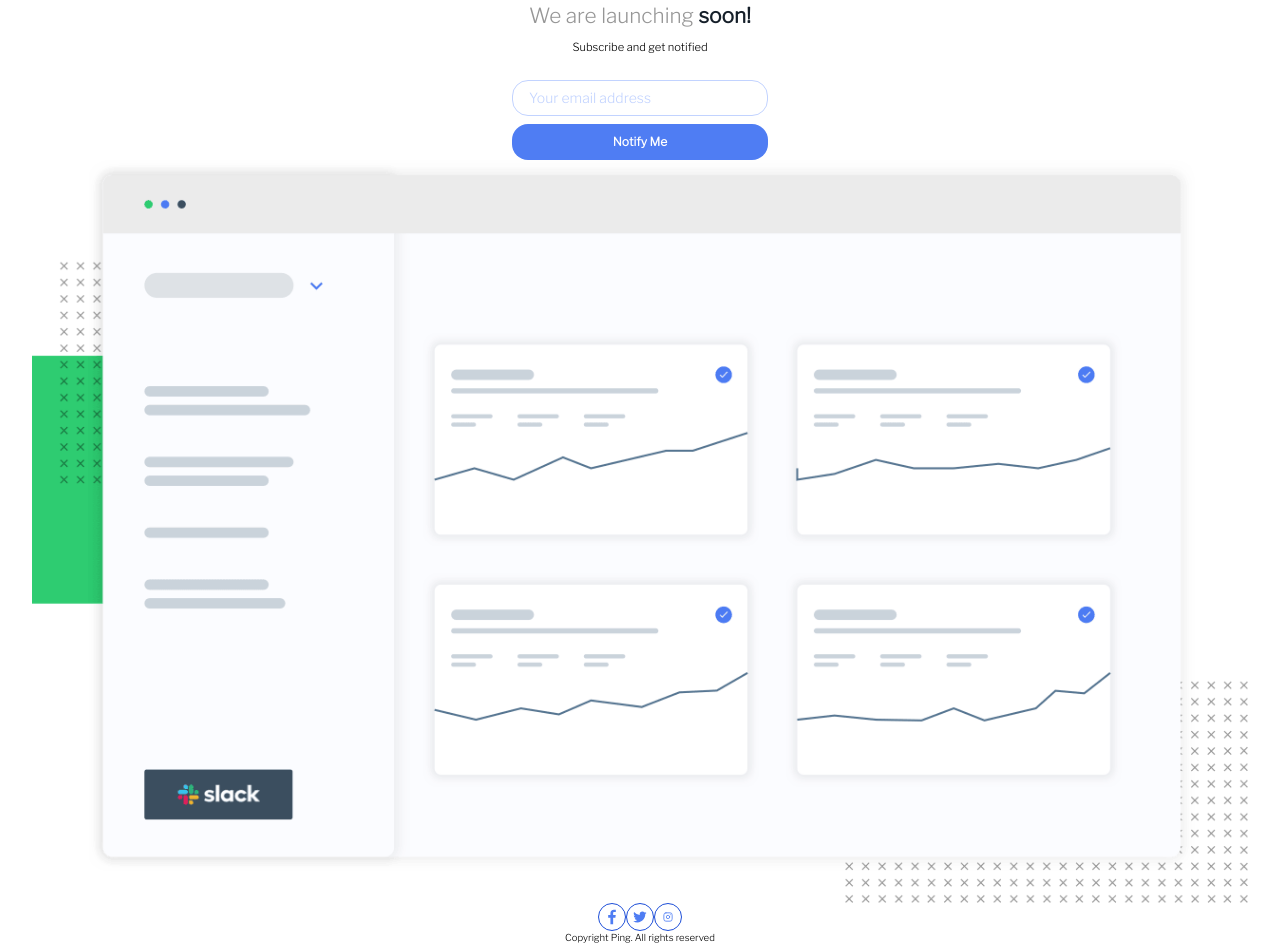
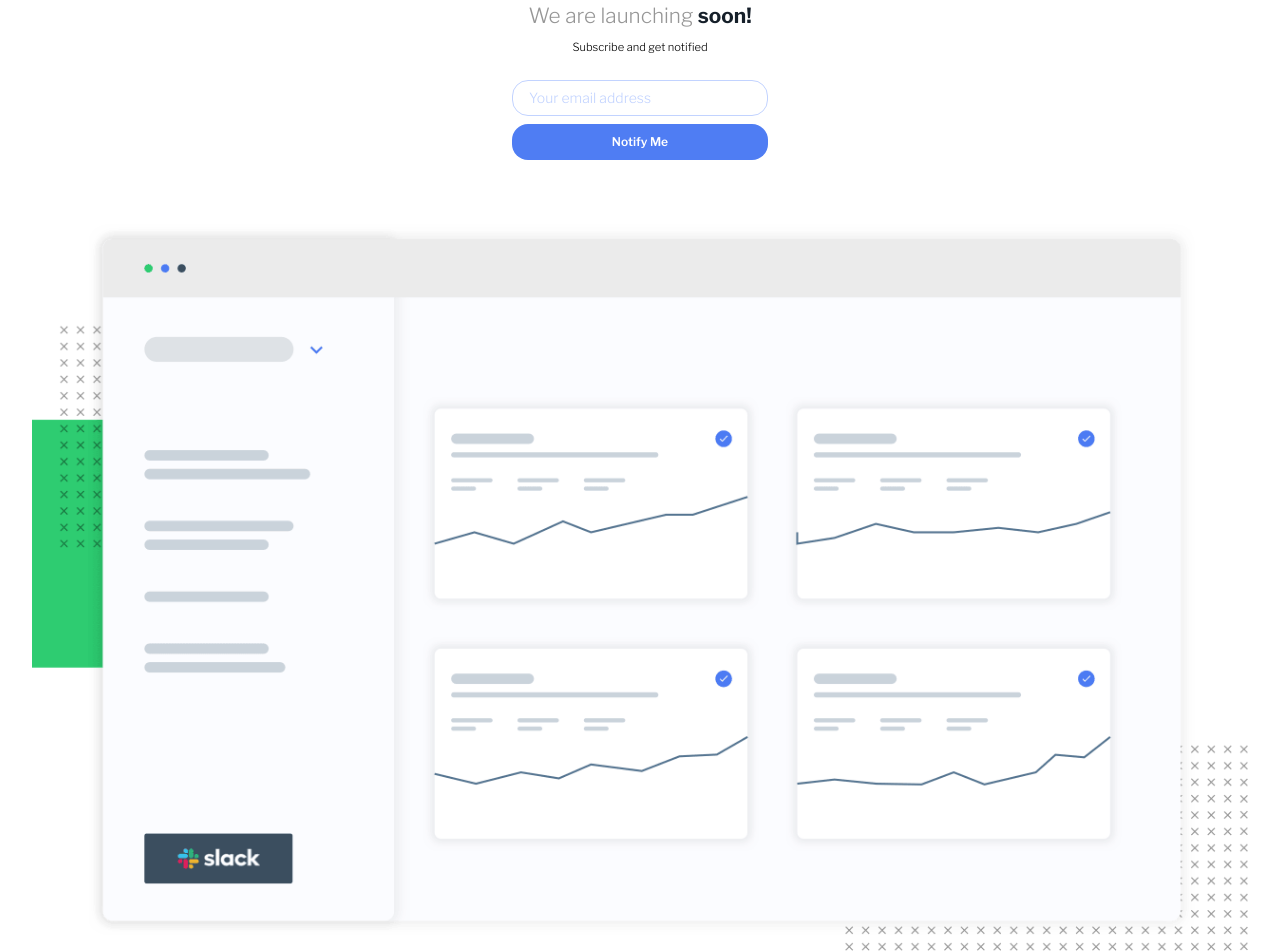
Before and after one commit to elvisowusu/ping-page, a React (Vite) app: page / in a window 1280 px wide. Shown: the part 140-1092 px from the top of the page. Built offline with nearby package versions, Linux system fonts and the light colour scheme.

Commit message:
added more styles

```diff
--- a/index.html
+++ b/index.html
@@ -5,8 +5,7 @@
     <link rel="icon" type="image/svg+xml" href="/vite.svg" />
     <link rel="preconnect" href="https://fonts.googleapis.com">
 <link rel="preconnect" href="https://fonts.gstatic.com" crossorigin>
-<link href="https://fonts.googleapis.com/css2?family=Libre+Franklin:wght@300&display=swap" rel="stylesheet">
-    <meta name="viewport" content="width=device-width, initial-scale=1.0" />
+<meta name="viewport" content="width=device-width, initial-scale=1.0" />
     <title>Ping Page</title>
   </head>
   <body>
--- a/src/App.jsx
+++ b/src/App.jsx
@@ -15,28 +15,29 @@ function App() {
         alt="logo"
         className='h-4 mt-[4rem] mb-7'
       />
-      <p className='text-[1.3rem] text-colorGray'>We are launching <span className='font-black text-VeryDarkBlue' >soon!</span></p>
-      <p className='text-[0.7rem] mt-2 mb-6 font-medium'>Subscribe and get notified</p>
+      <p className='text-[1.3rem] text-colorGray'>We are launching <span className='font-extrabold text-VeryDarkBlue' >soon!</span></p>
+      <p className='text-[0.7rem] mt-2 mb-6 font-light'>Subscribe and get notified</p>
       <form className='flex flex-col'>
         <input
-        className='placeholder:text-sm placeholder:text-PaleBlue border border-PaleBlue rounded-2xl w-[16rem] h-9 px-4 mb-2 focus:border-Colorblue outline-none'
+          className='placeholder:text-sm placeholder:text-PaleBlue border border-PaleBlue rounded-2xl w-[16rem] h-9 px-4 mb-2 focus:border-Colorblue outline-none'
           placeholder='Your email address'
           type="email"
          />
-        <input className='bg-Colorblue text-white text-xs rounded-2xl h-9 font-semibold'
+        <input
+          className='bg-Colorblue text-white text-xs rounded-2xl h-9 font-semibold mb-[4rem]'
           value="Notify Me"
           type="submit"
-           />
+        />
       </form>
       <div>
         <img src={dashboard} alt="" />
       </div>
-      <div className='flex'>
+      <div className='flex gap-2'>
         <BiLogoFacebook className='rounded-full h-7 w-7 px-[0.2rem] border text-Colorblue border-blue-700 hover:bg-Colorblue hover:text-white'/>
         <BiLogoTwitter className='rounded-full h-7 w-7 px-[0.3rem] border text-Colorblue border-blue-700 hover:bg-Colorblue hover:text-white'/>
         <FiInstagram className='rounded-full h-7 w-7 px-[0.5rem] border text-Colorblue border-blue-700 hover:bg-Colorblue hover:text-white'/>
       </div>
-      <p className='text-[0.6rem]'>Copyright Ping. All rights reserved</p>
+      <p className='text-[0.6rem] text-colorGray'>© Copyright Ping. All rights reserved</p>
     </div>
   )
 }
--- a/src/index.css
+++ b/src/index.css
@@ -1,3 +1,4 @@
+@import url('https://fonts.googleapis.com/css2?family=Libre+Franklin:wght@300;600;700&display=swap');
 @tailwind base;
 @tailwind components;
 @tailwind utilities;
```
